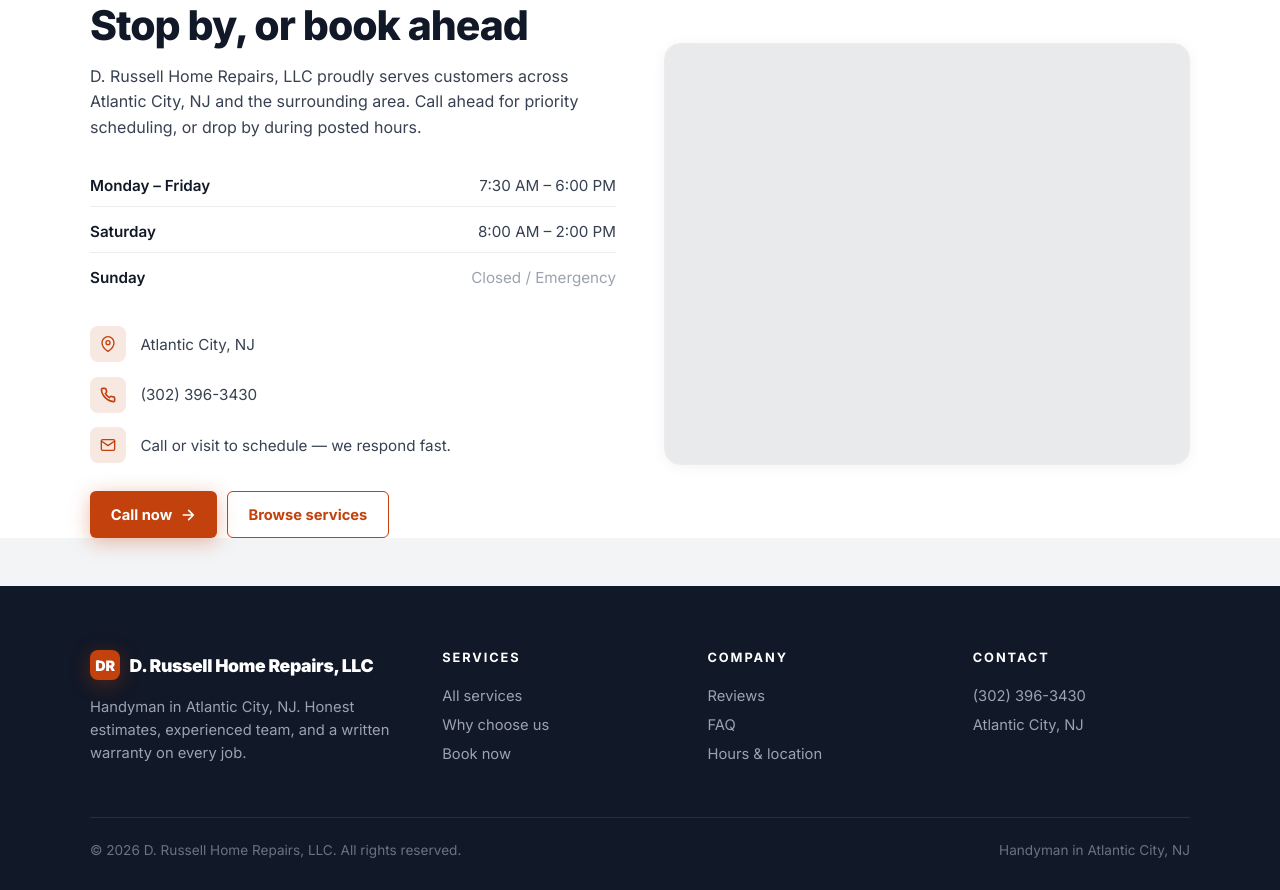
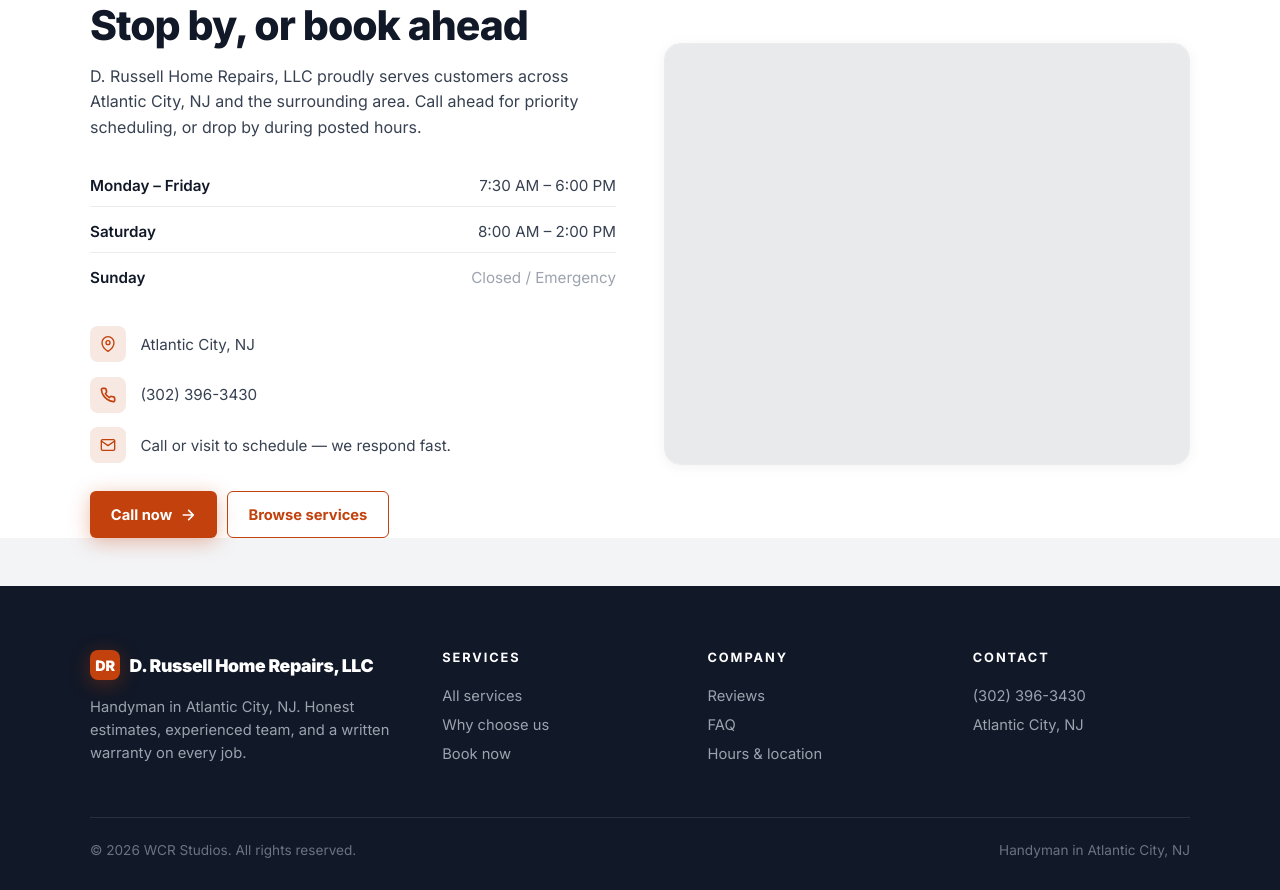
Before and after one commit to Wrenbjor/trades--d-russell-home-repairs-llc, a plain HTML site: page index.html in a window 1280 px wide. Shown: the part 4665-5555 px from the top of the page. Drawn offline with nearby package versions, Linux system fonts and the light colour scheme; no server answers.

Commit message:
Update site

```diff
--- a/index.html
+++ b/index.html
@@ -605,7 +605,7 @@
     </div>
   </div>
   <div class="foot-bottom">
-    <div>&copy; 2026 D. Russell Home Repairs, LLC. All rights reserved.</div>
+    <div>&copy; 2026 WCR Studios. All rights reserved.</div>
     <div>Handyman in Atlantic City, NJ</div>
   </div>
 </footer>
```
